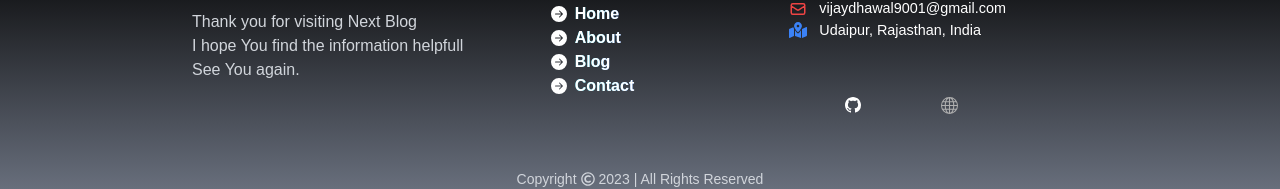
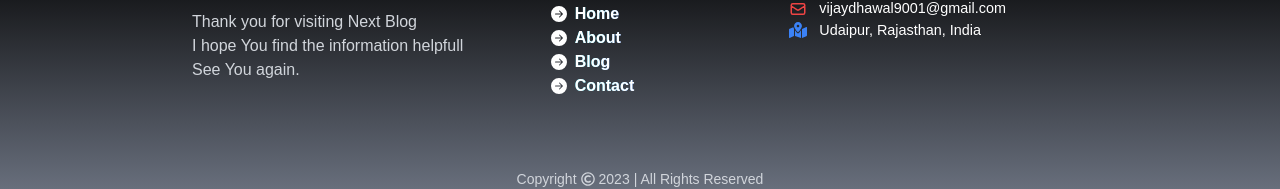
Before and after one commit to dhawal-793/Next-Blog, a Next.js app: page / in a window 1280 px wide. Shown: the part 942-1131 px from the top of the page. Built offline with nearby package versions, Linux system fonts and the light colour scheme.

Commit message:
Updated contactInfo to use Icons components

```diff
--- a/data/contactInfo.js
+++ b/data/contactInfo.js
@@ -1,121 +1,60 @@
-// import { FaLinkedin, FaGithub, FaTelegramPlane } from "react-icons/fa"
-// import { HiOutlineMail } from "react-icons/hi";
-// import { BsPersonLinesFill } from "react-icons/bs";
+import { FaLinkedin, FaGithub } from "react-icons/fa"
+import { HiOutlineMail } from "react-icons/hi";
+import { FaTelegramPlane, FaDiscord, FaTwitter } from "react-icons/fa"
+import { BsFillPersonLinesFill } from "react-icons/bs";
+
 import { BsGlobe } from "react-icons/bs";
-
+import LinkedIn, { GitHub, GMail, Portfolio } from "./Icons";
+import { Telegram, Discord, Twitter } from "./Icons";
 const contactInfo = [
   {
     id: 1,
     contact: "LinkedIn",
     link: "https://www.linkedin.com/in/dhawal793/",
-    // icon: <FaLinkedin size={17} />,
-    icon: <svg xmlns="http://www.w3.org/2000/svg" viewBox="0 0 48 48" className="w-5">
-      <path
-        fill="#0078d4"
-        d="M8.421 14h.052C11.263 14 13 12 13 9.5 12.948 6.945 11.263 5 8.526 5S4 6.945 4 9.5C4 12 5.736 14 8.421 14zM4 17h9v26H4V17zm40 9.5a9.5 9.5 0 0 0-9.5-9.5 9.474 9.474 0 0 0-7.5 3.684V17h-9v26h9V28a4 4 0 0 1 8 0v15h9V26.5z"
-      ></path>
-    </svg>
+    icons: [<LinkedIn />, <FaLinkedin size={17} color="#0078d4" />]
   },
   {
     id: 2,
     contact: "GitHub",
     link: "https://github.com/dhawal-793",
-    // icon: <FaGithub size={17} />,
-    icon: <svg
-      // stroke="currentColor"
-      fill="#fff"
-      stroke-width="0"
-      viewBox="0 0 16 16"
-      height="1em"
-      width="1em"
-      xmlns="http://www.w3.org/2000/svg"
-    >
-      <path
-        d="M8 0C3.58 0 0 3.58 0 8c0 3.54 2.29 6.53 5.47 7.59.4.07.55-.17.55-.38 0-.19-.01-.82-.01-1.49-2.01.37-2.53-.49-2.69-.94-.09-.23-.48-.94-.82-1.13-.28-.15-.68-.52-.01-.53.63-.01 1.08.58 1.23.82.72 1.21 1.87.87 2.33.66.07-.52.28-.87.51-1.07-1.78-.2-3.64-.89-3.64-3.95 0-.87.31-1.59.82-2.15-.08-.2-.36-1.02.08-2.12 0 0 .67-.21 2.2.82.64-.18 1.32-.27 2-.27.68 0 1.36.09 2 .27 1.53-1.04 2.2-.82 2.2-.82.44 1.1.16 1.92.08 2.12.51.56.82 1.27.82 2.15 0 3.07-1.87 3.75-3.65 3.95.29.25.54.73.54 1.48 0 1.07-.01 1.93-.01 2.2 0 .21.15.46.55.38A8.012 8.012 0 0 0 16 8c0-4.42-3.58-8-8-8z"
-      ></path>
-    </svg>
+    icons: [<GitHub />, <FaGithub size={17} color="#fff" />]
   },
   {
     id: 3,
     contact: "Mail",
     link: "mailto:vijaydhawal9001@gmail.com",
-    // icon: <HiOutlineMail size={17} />,
-    icon: <svg xmlns="http://www.w3.org/2000/svg" viewBox="0 0 48 48" className="w-5">
-      <path
-        fill="#4caf50"
-        d="M45,16.2l-5,2.75l-5,4.75L35,40h7c1.657,0,3-1.343,3-3V16.2z"
-      ></path>
-      <path
-        fill="#1e88e5"
-        d="M3,16.2l3.614,1.71L13,23.7V40H6c-1.657,0-3-1.343-3-3V16.2z"
-      ></path>
-      <polygon
-        fill="#e53935"
-        points="35,11.2 24,19.45 13,11.2 12,17 13,23.7 24,31.95 35,23.7 36,17"
-      ></polygon>
-      <path
-        fill="#c62828"
-        d="M3,12.298V16.2l10,7.5V11.2L9.876,8.859C9.132,8.301,8.228,8,7.298,8h0C4.924,8,3,9.924,3,12.298z"
-      ></path>
-      <path
-        fill="#fbc02d"
-        d="M45,12.298V16.2l-10,7.5V11.2l3.124-2.341C38.868,8.301,39.772,8,40.702,8h0 C43.076,8,45,9.924,45,12.298z"
-      ></path>
-    </svg>
+    icons: [<GMail />, <HiOutlineMail size={17} color="#e53935" />]
   },
   {
     id: 4,
     contact: "Portfolio",
     link: "https://dhawal-793-portfolio.onrender.com",
-    icon: <BsGlobe size={17} color="rgb(34,211,238)" />
+    icons: [<Portfolio />, <BsGlobe size={17} color="#5EEAC3" />]
   },
   // {
   //   id: 5,
   //   contact: "Telegram",
   //   link: "https://t.me/DV_793",
-  //   // icon: <FaTelegramPlane size={17} />,
-  //   icon: <svg
-  //     fill="#03A9F4"
-  //     stroke-width="0"
-  //     viewBox="0 0 448 512"
-  //     height="1em"
-  //     width="1em"
-  //     xmlns="http://www.w3.org/2000/svg"
-  //   >
-  //     <path
-  //       d="M446.7 98.6l-67.6 318.8c-5.1 22.5-18.4 28.1-37.3 17.5l-103-75.9-49.7 47.8c-5.5 5.5-10.1 10.1-20.7 10.1l7.4-104.9 190.9-172.5c8.3-7.4-1.8-11.5-12.9-4.1L117.8 284 16.2 252.2c-22.1-6.9-22.5-22.1 4.6-32.7L418.2 66.4c18.4-6.9 34.5 4.1 28.5 32.2z"
-  //     ></path>
-  //   </svg>
+  //   icons: [<Telegram />, <FaTelegramPlane size={17} color="#03A9F4" />]
   // },
   // {
-  //     id: 6,
-  //     contact: "Twitter",
-  //     link: "twitter.com",
-  //     icon: <svg xmlns="http://www.w3.org/2000/svg" viewBox="0 0 48 48" class="w-5">
-  //    <path
-  //    fill="#03A9F4"
-  //    d="M42 12.429a14.978 14.978 0 0 1-4.247 1.162 7.38 7.38 0 0 0 3.251-4.058 14.829 14.829 0 0 1-4.693 1.776A7.377 7.377 0 0 0 30.926 9c-4.08 0-7.387 3.278-7.387 7.32 0 .572.067 1.129.193 1.67a21.05 21.05 0 0 1-15.224-7.654 7.23 7.23 0 0 0-1 3.686c0 2.541 1.301 4.778 3.285 6.096a7.52 7.52 0 0 1-3.349-.914v.086c0 3.551 2.547 6.508 5.923 7.181a7.346 7.346 0 0 1-1.941.263c-.477 0-.942-.054-1.392-.135.94 2.902 3.667 5.023 6.898 5.086a14.925 14.925 0 0 1-9.174 3.134 14.61 14.61 0 0 1-1.761-.104A21.109 21.109 0 0 0 17.321 38c13.585 0 21.017-11.156 21.017-20.834 0-.317-.01-.633-.025-.945A14.532 14.532 0 0 0 42 12.429"
-  //    ></path>
-  //    </svg>
+  //   id: 6,
+  //   contact: "Twitter",
+  //   link: "twitter.com",
+  //   icons: [<Twitter />, <FaTwitter size={17} color="#5EEAC3" />]
   // },
   // {
-  //     id: 7,
-  //     contact: "Discord",
-  //     link: "discord.com",
-  //     icon: <svg xmlns="http://www.w3.org/2000/svg" viewBox="0 0 48 48" class="w-5">
-  //         <path
-  //         fill="#536dfe"
-  //         d="M39.248,10.177c-2.804-1.287-5.812-2.235-8.956-2.778c-0.057-0.01-0.114,0.016-0.144,0.068 c-0.387,0.688-0.815,1.585-1.115,2.291c-3.382-0.506-6.747-0.506-10.059,0c-0.3-0.721-0.744-1.603-1.133-2.291 c-0.03-0.051-0.087-0.077-0.144-0.068c-3.143,0.541-6.15,1.489-8.956,2.778c-0.024,0.01-0.045,0.028-0.059,0.051 c-5.704,8.522-7.267,16.835-6.5,25.044c0.003,0.04,0.026,0.079,0.057,0.103c3.763,2.764,7.409,4.442,10.987,5.554 c0.057,0.017,0.118-0.003,0.154-0.051c0.846-1.156,1.601-2.374,2.248-3.656c0.038-0.075,0.002-0.164-0.076-0.194 c-1.197-0.454-2.336-1.007-3.432-1.636c-0.087-0.051-0.094-0.175-0.014-0.234c0.231-0.173,0.461-0.353,0.682-0.534 c0.04-0.033,0.095-0.04,0.142-0.019c7.201,3.288,14.997,3.288,22.113,0c0.047-0.023,0.102-0.016,0.144,0.017 c0.22,0.182,0.451,0.363,0.683,0.536c0.08,0.059,0.075,0.183-0.012,0.234c-1.096,0.641-2.236,1.182-3.434,1.634 c-0.078,0.03-0.113,0.12-0.075,0.196c0.661,1.28,1.415,2.498,2.246,3.654c0.035,0.049,0.097,0.07,0.154,0.052 c3.595-1.112,7.241-2.79,11.004-5.554c0.033-0.024,0.054-0.061,0.057-0.101c0.917-9.491-1.537-17.735-6.505-25.044 C39.293,10.205,39.272,10.187,39.248,10.177z M16.703,30.273c-2.168,0-3.954-1.99-3.954-4.435s1.752-4.435,3.954-4.435 c2.22,0,3.989,2.008,3.954,4.435C20.658,28.282,18.906,30.273,16.703,30.273z M31.324,30.273c-2.168,0-3.954-1.99-3.954-4.435 s1.752-4.435,3.954-4.435c2.22,0,3.989,2.008,3.954,4.435C35.278,28.282,33.544,30.273,31.324,30.273z"
-  //      ></path>
-  //      </svg>
+  //   id: 7,
+  //   contact: "Discord",
+  //   link: "discord.com",
+  //   icons: [<Discord />, <FaDiscord size={17} color="#5EEAC3" />]
   // },
   // {
-  //     id: 8,
-  //     contact: "Resume",
-  //     link: "/resume.pdf",
-  //     icon: <BsPersonLinesFill size={17} />,
-  //     styles: "hover:bg-black hover:text-[#5EEAC5]",
-  //     download: true
+  //   id: 8,
+  //   contact: "Resume",
+  //   link: "/resume.pdf",
+  //   icons: [<BsFillPersonLinesFill size={17} color="#5EEAC3" />],
+  //   download: true
   // }
 ];
 
```
